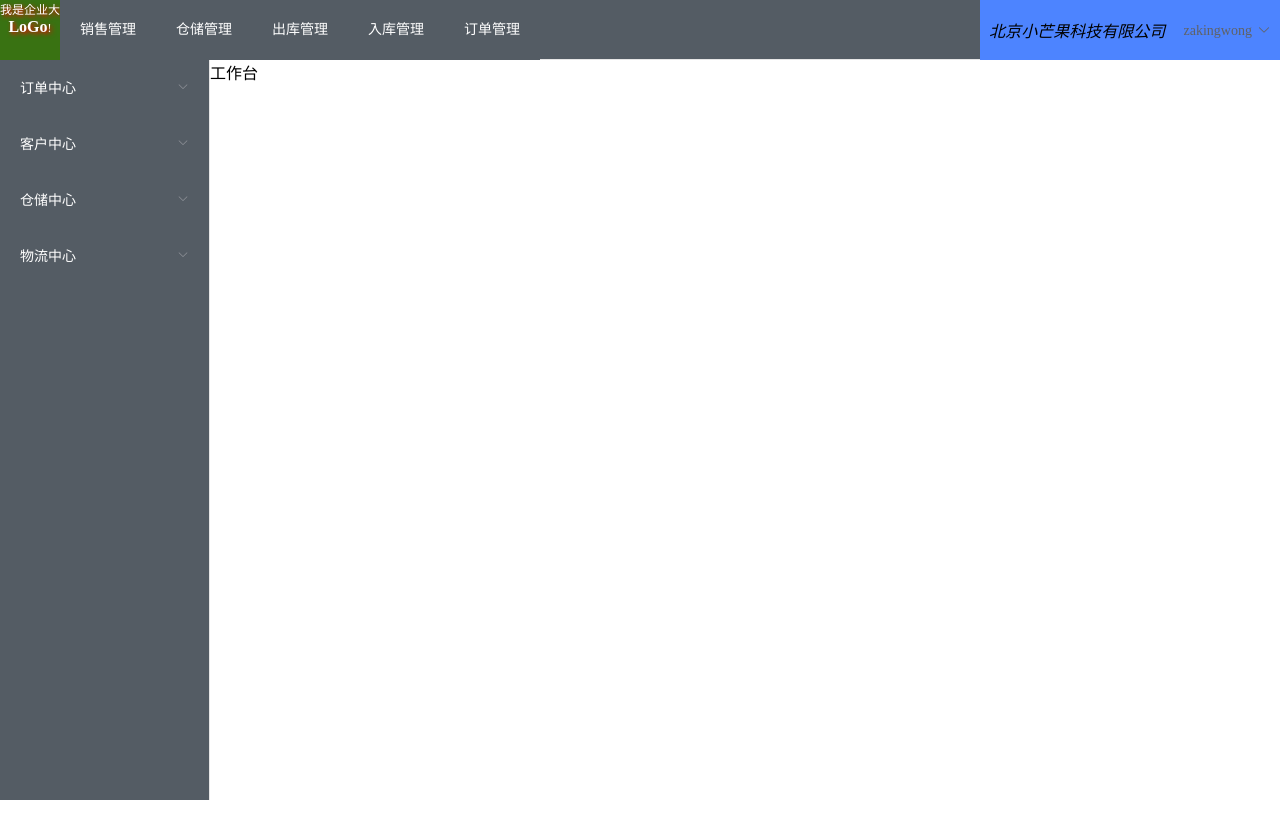
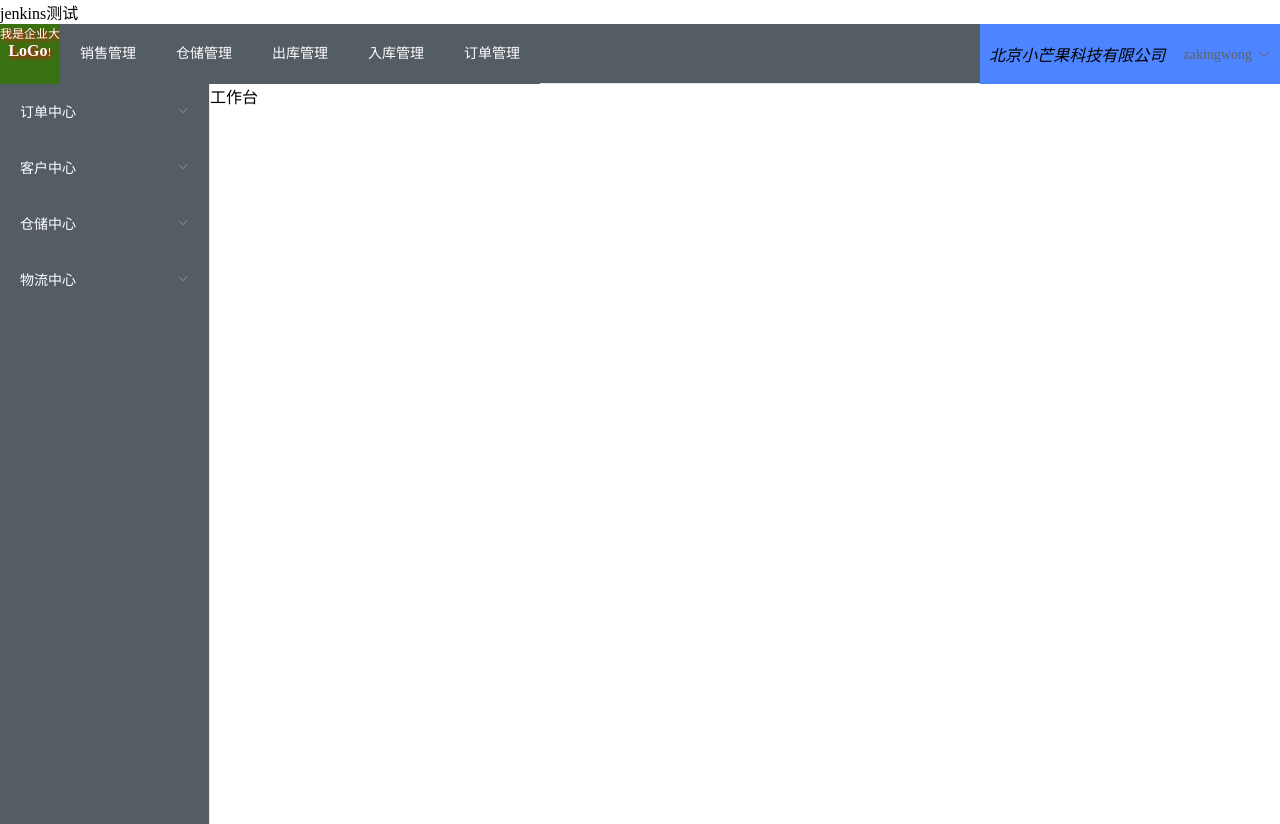
Before and after one commit to zakingwong/theWayOfMicroFrontend, a Vue app in the folder z-treasure/: page /#/workbench in a window 1280 px wide. Before the commit the page ends 800 px from the top, so only its background shows below. Built offline with nearby package versions, Linux system fonts and the light colour scheme.

Commit message:
fix: 增加jenkins测试文字

```diff
--- a/z-treasure/src/App.vue
+++ b/z-treasure/src/App.vue
@@ -1,5 +1,6 @@
 <template>
   <div id="app">
+    jenkins测试
     <router-view></router-view>
   </div>
 </template>
```
Also changed, not shown: 45 other files (tests, documents, lock files or other folders).
